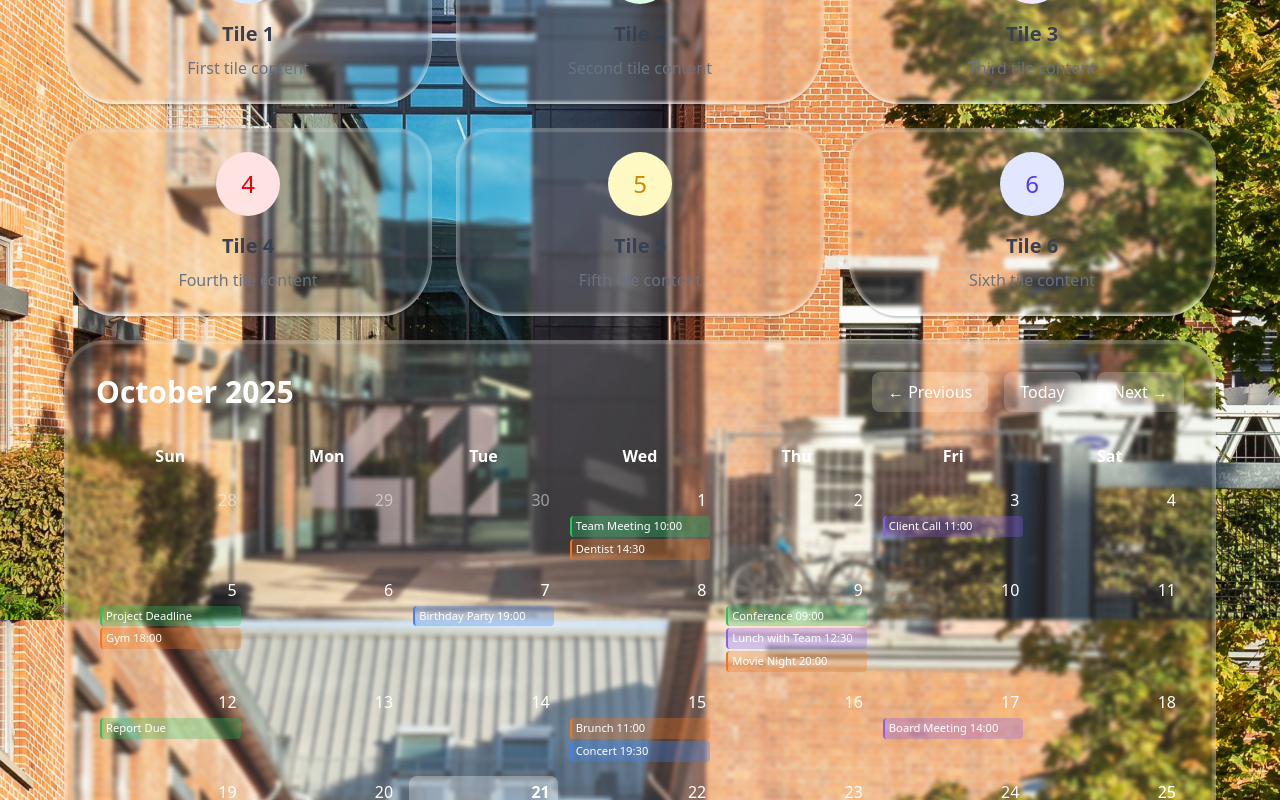
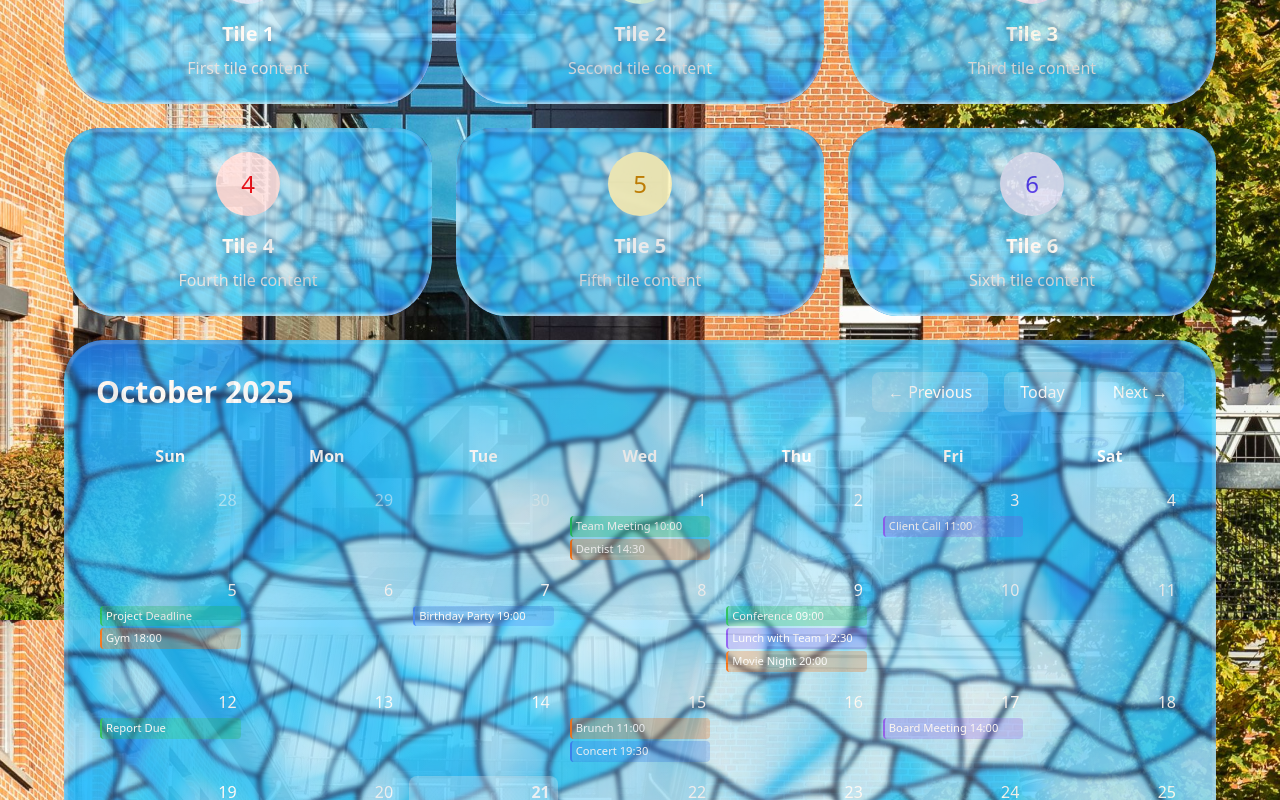
Before and after one commit to bloodbine/42broke2code_42HN_hackathon, an Angular app in the folder 42hn_clubs/: page / in a window 1280 px wide. Shown: the part 180-980 px from the top of the page. Built offline with nearby package versions, Linux system fonts and the light colour scheme.

Commit message:
Improved glassy effect

```diff
--- a/42hn_clubs/src/app/app.component.html
+++ b/42hn_clubs/src/app/app.component.html
@@ -3,7 +3,7 @@
 <head>
     <meta charset="UTF-8">
     <meta name="viewport" content="width=device-width, initial-scale=1.0">
-    <title>Tile Layout with Glass Background</title>
+    <title>Tile Layout with Glass Over Texture</title>
     <script src="https://cdn.tailwindcss.com"></script>
     <style>
         @property --angle-1 {
@@ -26,13 +26,30 @@
         }
 
         body {
-        background: url("assets/hb.jpg") no-repeat center center fixed;
-        background-size: cover; /* Ensures the image covers the entire page */
-    }
+          background: url("assets/hb.jpg") no-repeat center center fixed;
+          background-size: cover;
+        }
+
         .tile-3d {
             border-radius: 35px 35px 50px 50px / 35px 35px 60px 60px;
             position: relative;
             transition: all var(--anim--hover-time) var(--anim--hover-ease);
+            overflow: hidden;
+
+            /* Background texture layer */
+            background: url("assets/glass_background.jpg") center/cover;
+            opacity: 0.9;
+        }
+
+        /* Glass effect overlay */
+        .tile-3d::before {
+            content: '';
+            position: absolute;
+            top: 0;
+            left: 0;
+            right: 0;
+            bottom: 0;
+            border-radius: inherit;
 
             /* Glass Background Styles */
             background: linear-gradient(
@@ -50,10 +67,10 @@
             -webkit-backdrop-filter: blur(clamp(1px, 0.125em, 4px));
             -moz-backdrop-filter: blur(clamp(1px, 0.125em, 4px));
             -ms-backdrop-filter: blur(clamp(1px, 0.125em, 4px));
+            z-index: 1;
         }
 
-        .tile-3d:hover {
-            transform: translateY(-3px) scale(0.975);
+        .tile-3d:hover::before {
             backdrop-filter: blur(0.01em);
             -webkit-backdrop-filter: blur(0.01em);
             -moz-backdrop-filter: blur(0.01em);
@@ -65,11 +82,31 @@
                 0 0 0.05em 0.1em inset rgba(255, 255, 255, 0.5);
         }
 
+        .tile-3d:hover {
+            transform: translateY(-3px) scale(0.975);
+        }
+
         .large-tile-3d {
             border-radius: 40px 40px 60px 60px / 40px 40px 70px 70px;
             position: relative;
             min-height: 450px;
             transition: all var(--anim--hover-time) var(--anim--hover-ease);
+            overflow: hidden;
+
+            /* Background texture layer */
+            background: url("assets/glass_background.jpg") center/cover;
+            opacity: 0.9;
+        }
+
+        /* Glass effect overlay */
+        .large-tile-3d::before {
+            content: '';
+            position: absolute;
+            top: 0;
+            left: 0;
+            right: 0;
+            bottom: 0;
+            border-radius: inherit;
 
             /* Glass Background Styles */
             background: linear-gradient(
@@ -87,10 +124,10 @@
             -webkit-backdrop-filter: blur(clamp(1px, 0.125em, 4px));
             -moz-backdrop-filter: blur(clamp(1px, 0.125em, 4px));
             -ms-backdrop-filter: blur(clamp(1px, 0.125em, 4px));
+            z-index: 1;
         }
 
-        .large-tile-3d:hover {
-            transform: translateY(-3px) scale(0.975);
+        .large-tile-3d:hover::before {
             backdrop-filter: blur(0.01em);
             -webkit-backdrop-filter: blur(0.01em);
             -moz-backdrop-filter: blur(0.01em);
@@ -100,6 +137,16 @@
                 inset 0 -0.125em 0.125em rgba(255, 255, 255, 0.5),
                 0 0.15em 0.05em -0.1em rgba(0, 0, 0, 0.25),
                 0 0 0.05em 0.1em inset rgba(255, 255, 255, 0.5);
+        }
+
+        .large-tile-3d:hover {
+            transform: translateY(-3px) scale(0.975);
+        }
+
+        /* Ensure content stays above the glass layer */
+        .tile-3d > *, .large-tile-3d > * {
+            position: relative;
+            z-index: 2;
         }
 
         .calendar-day {
@@ -150,13 +197,13 @@
         }
     </style>
 </head>
-<body class="bg-gradient-to-br from-blue-50 to-purple-50 min-h-screen p-4">
+<body class="min-h-screen p-4">
     <div class="max-w-6xl mx-auto">
         <!-- Profile Section -->
         <div class="flex justify-between items-center mb-8">
-            <h1 class="text-3xl font-bold text-gray-800">Tile Layout with Glass Background</h1>
+            <h1 class="text-3xl font-bold text-white">Tile Layout with Glass Over Texture</h1>
             <div class="flex items-center space-x-3">
-                <span class="text-gray-700 font-medium">John Doe</span>
+                <span class="text-white font-medium">John Doe</span>
                 <div class="w-12 h-12 bg-gradient-to-r from-blue-400 to-purple-500 rounded-full flex items-center justify-center text-white font-bold shadow-md">
                     JD
                 </div>
@@ -170,24 +217,24 @@
                 <div class="w-16 h-16 bg-blue-100 rounded-full flex items-center justify-center mb-4">
                     <span class="text-blue-600 text-2xl">1</span>
                 </div>
-                <h3 class="text-xl font-semibold text-gray-700 mb-2">Tile 1</h3>
-                <p class="text-gray-500 text-center">First tile content</p>
+                <h3 class="text-xl font-semibold text-white mb-2">Tile 1</h3>
+                <p class="text-gray-200 text-center">First tile content</p>
             </div>
 
             <div class="tile-3d p-6 flex flex-col items-center justify-center">
                 <div class="w-16 h-16 bg-green-100 rounded-full flex items-center justify-center mb-4">
                     <span class="text-green-600 text-2xl">2</span>
                 </div>
-                <h3 class="text-xl font-semibold text-gray-700 mb-2">Tile 2</h3>
-                <p class="text-gray-500 text-center">Second tile content</p>
+                <h3 class="text-xl font-semibold text-white mb-2">Tile 2</h3>
+                <p class="text-gray-200 text-center">Second tile content</p>
             </div>
 
             <div class="tile-3d p-6 flex flex-col items-center justify-center">
                 <div class="w-16 h-16 bg-purple-100 rounded-full flex items-center justify-center mb-4">
                     <span class="text-purple-600 text-2xl">3</span>
                 </div>
-                <h3 class="text-xl font-semibold text-gray-700 mb-2">Tile 3</h3>
-                <p class="text-gray-500 text-center">Third tile content</p>
+                <h3 class="text-xl font-semibold text-white mb-2">Tile 3</h3>
+                <p class="text-gray-200 text-center">Third tile content</p>
             </div>
 
             <!-- Second row of tiles -->
@@ -195,24 +242,24 @@
                 <div class="w-16 h-16 bg-red-100 rounded-full flex items-center justify-center mb-4">
                     <span class="text-red-600 text-2xl">4</span>
                 </div>
-                <h3 class="text-xl font-semibold text-gray-700 mb-2">Tile 4</h3>
-                <p class="text-gray-500 text-center">Fourth tile content</p>
+                <h3 class="text-xl font-semibold text-white mb-2">Tile 4</h3>
+                <p class="text-gray-200 text-center">Fourth tile content</p>
             </div>
 
             <div class="tile-3d p-6 flex flex-col items-center justify-center">
                 <div class="w-16 h-16 bg-yellow-100 rounded-full flex items-center justify-center mb-4">
                     <span class="text-yellow-600 text-2xl">5</span>
                 </div>
-                <h3 class="text-xl font-semibold text-gray-700 mb-2">Tile 5</h3>
-                <p class="text-gray-500 text-center">Fifth tile content</p>
+                <h3 class="text-xl font-semibold text-white mb-2">Tile 5</h3>
+                <p class="text-gray-200 text-center">Fifth tile content</p>
             </div>
 
             <div class="tile-3d p-6 flex flex-col items-center justify-center">
                 <div class="w-16 h-16 bg-indigo-100 rounded-full flex items-center justify-center mb-4">
                     <span class="text-indigo-600 text-2xl">6</span>
                 </div>
-                <h3 class="text-xl font-semibold text-gray-700 mb-2">Tile 6</h3>
-                <p class="text-gray-500 text-center">Sixth tile content</p>
+                <h3 class="text-xl font-semibold text-white mb-2">Tile 6</h3>
+                <p class="text-gray-200 text-center">Sixth tile content</p>
             </div>
 
             <!-- Large tile as calendar -->
```
